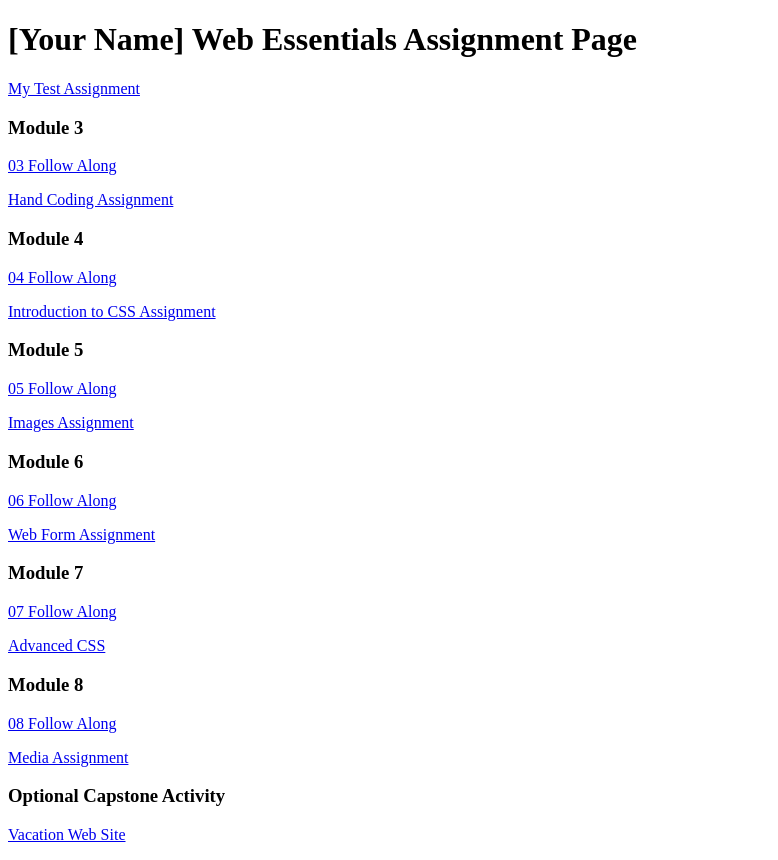
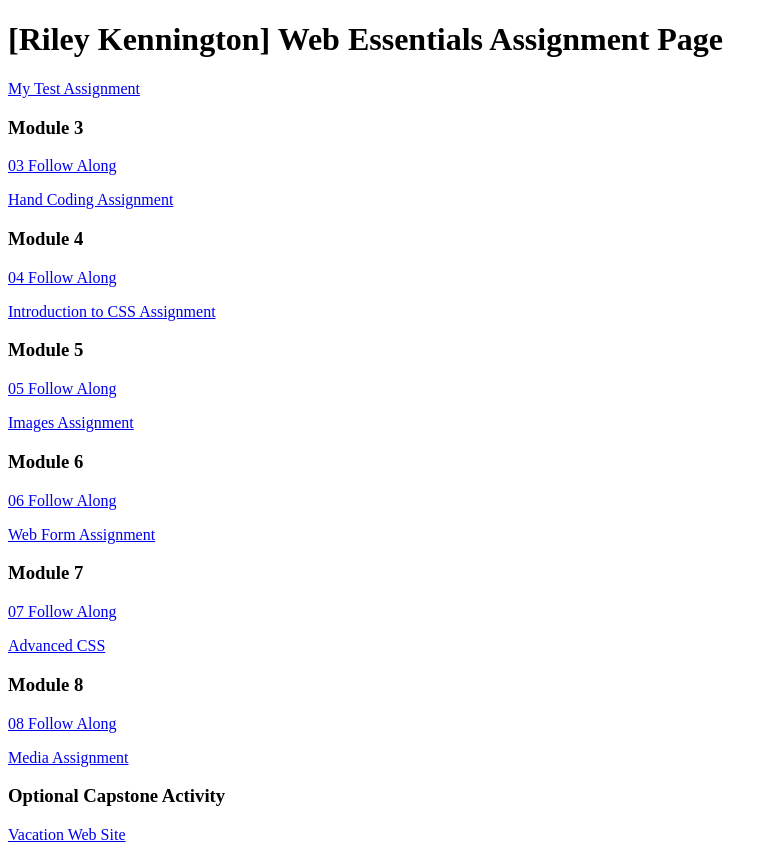
Before and after one commit to rileykennington/dwdd1600, a plain HTML site: page index.html in a window 1280 px wide. Shown: the whole page, without its empty margins (0-778 px from the left). Drawn offline with Linux system fonts and the light colour scheme.

Commit message:
Update index.html

```diff
--- a/index.html
+++ b/index.html
@@ -6,7 +6,7 @@
 		<title>dwdd 1600 assignment list page</title>
 	</head>
 	<body>
-		<h1>[Your Name] Web Essentials Assignment Page</h1>
+		<h1>[Riley Kennington] Web Essentials Assignment Page</h1>
 		<p><a href="01test">My Test Assignment</a></p>
 
 		<h3>Module 3</h3>
```
